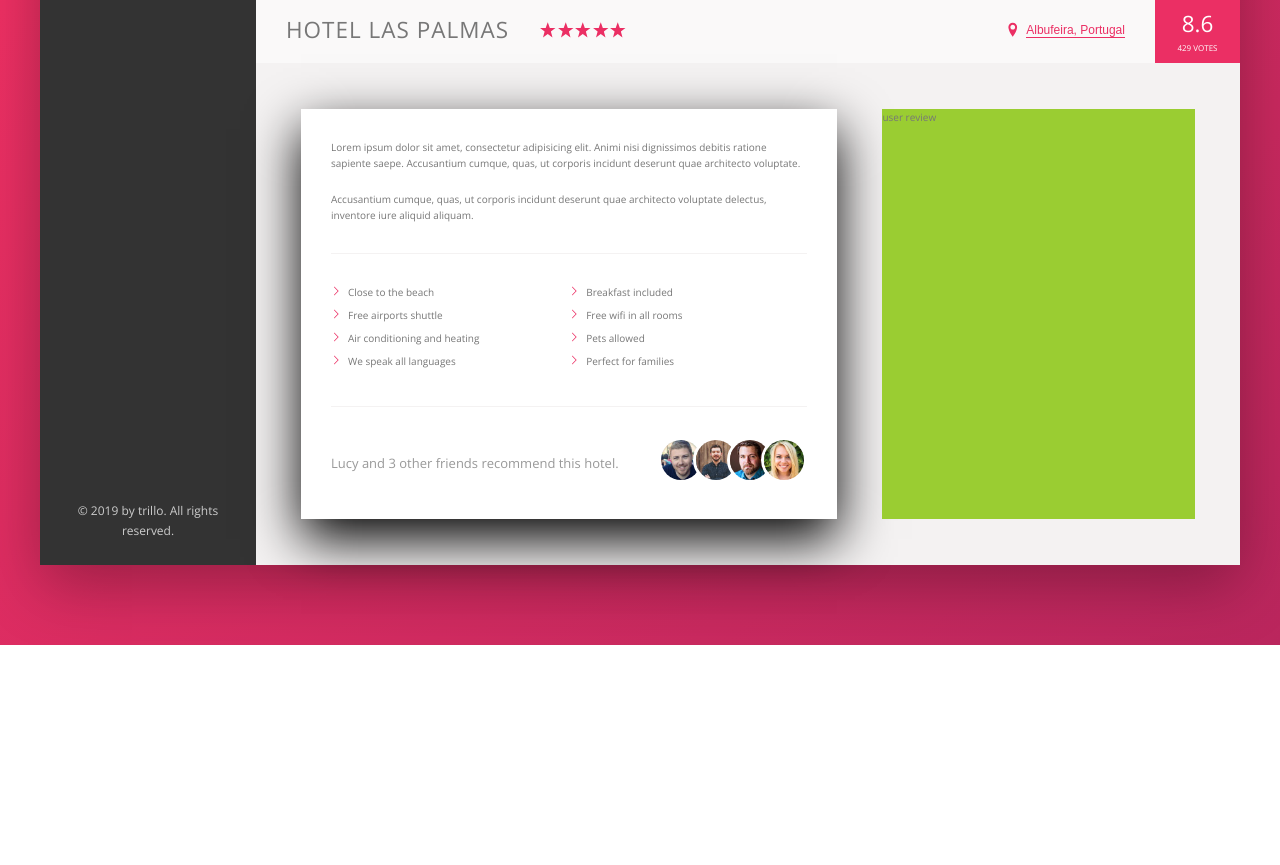
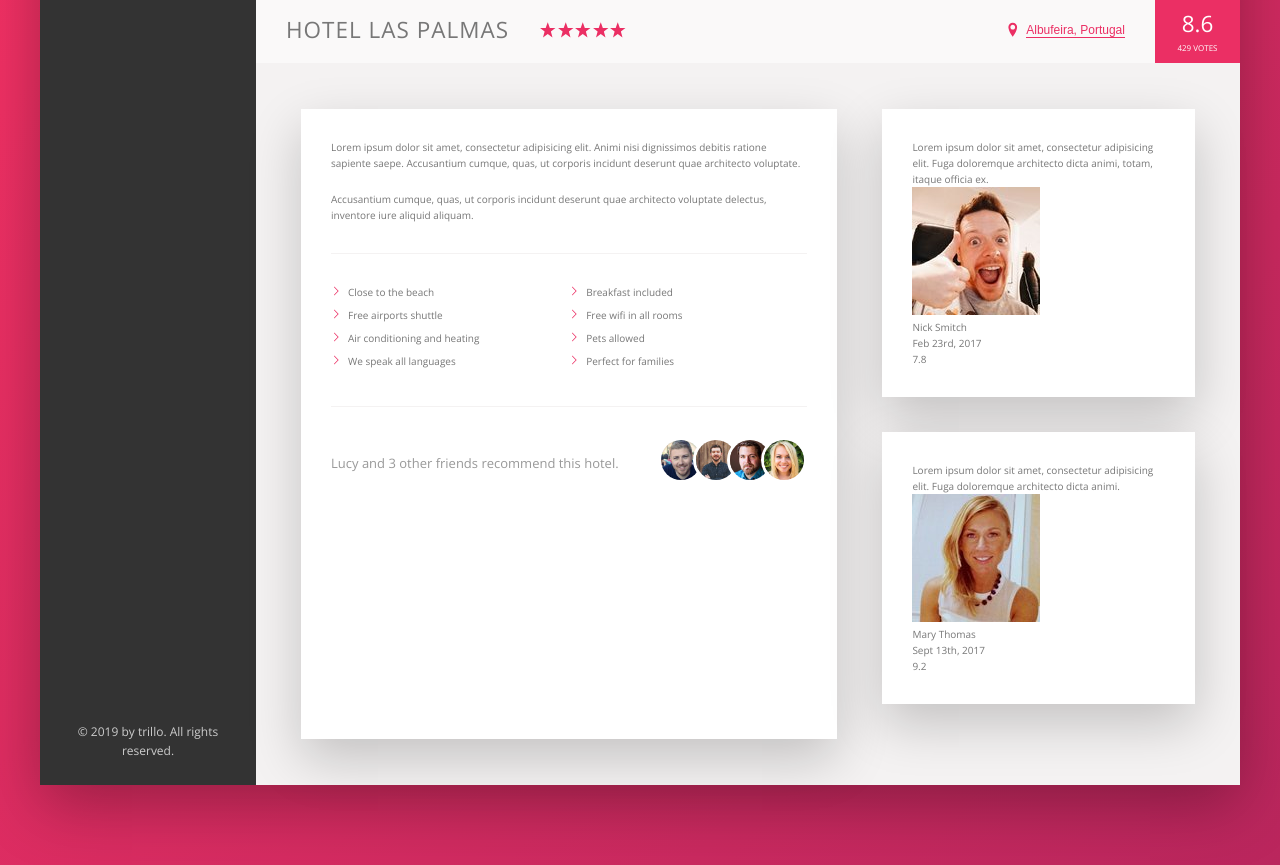
Before and after one commit to DeividVeloso/advanced-css, a website: page project/trillo/index.html in a window 1280 px wide. Shown: the part 538-1403 px from the top of the page. Before the commit the page ends 1183 px from the top, so only its background shows below. Drawn offline with nearby package versions, Linux system fonts and the light colour scheme.

Commit message:
starting review-user component

```diff
--- a/project/trillo/index.html
+++ b/project/trillo/index.html
@@ -1,27 +1,22 @@
 <!DOCTYPE html>
 <html lang="en">
+
 <head>
   <meta charset="UTF-8" />
   <meta name="viewport" content="width=device-width, initial-scale=1.0" />
   <meta http-equiv="X-UA-Compatible" content="ie=edge" />
   <link rel="stylesheet" href="css/style.css" />
-    <link
-      href="https://fonts.googleapis.com/css?family=Open+Sans:300,400,600"
-      rel="stylesheet"
-    />
+  <link href="https://fonts.googleapis.com/css?family=Open+Sans:300,400,600" rel="stylesheet" />
   <title>Trillo</title>
 </head>
+
 <body>
   <div class="container">
     <header class="header">
       <img src="img/logo.png" alt="trillo logo" class="logo" />
 
       <form action="#" class="search">
-          <input
-            type="text"
-            class="search__input"
-            placeholder="Search hotels"
-          />
+        <input type="text" class="search__input" placeholder="Search hotels" />
         <button class="search__button">
           <svg class="search__icon">
             <use xlink:href="img/sprite.svg#icon-magnifying-glass"></use>
@@ -43,11 +38,7 @@
           <span class="user-nav__notification">13</span>
         </div>
         <div class="user-nav__user">
-            <img
-              src="img/user.jpg"
-              alt="User photo"
-              class="user-nav__user-photo"
-            />
+          <img src="img/user.jpg" alt="User photo" class="user-nav__user-photo" />
           <span class="user-nav__user-name">Jonas</span>
         </div>
       </nav>
@@ -95,25 +86,13 @@
       <main class="hotel-view">
         <div class="gallery">
           <figure class="gallery__item">
-              <img
-                src="img/hotel-1.jpg"
-                alt="Photo of hotel 1"
-                class="gallery__photo"
-              />
+            <img src="img/hotel-1.jpg" alt="Photo of hotel 1" class="gallery__photo" />
           </figure>
           <figure class="gallery__item">
-              <img
-                src="img/hotel-2.jpg"
-                alt="Photo of hotel 2"
-                class="gallery__photo"
-              />
+            <img src="img/hotel-2.jpg" alt="Photo of hotel 2" class="gallery__photo" />
           </figure>
           <figure class="gallery__item">
-              <img
-                src="img/hotel-3.jpg"
-                alt="Photo of hotel 3"
-                class="gallery__photo"
-              />
+            <img src="img/hotel-3.jpg" alt="Photo of hotel 3" class="gallery__photo" />
           </figure>
         </div>
         <div class="overview">
@@ -150,10 +129,12 @@
         <div class="detail">
           <div class="description">
             <p class="paragraph">
-                Lorem ipsum dolor sit amet, consectetur adipisicing elit. Animi nisi dignissimos debitis ratione sapiente saepe. Accusantium cumque, quas, ut corporis incidunt deserunt quae architecto voluptate.
+              Lorem ipsum dolor sit amet, consectetur adipisicing elit. Animi nisi dignissimos debitis ratione sapiente
+              saepe. Accusantium cumque, quas, ut corporis incidunt deserunt quae architecto voluptate.
             </p>
             <p class="paragraph">
-                  Accusantium cumque, quas, ut corporis incidunt deserunt quae architecto voluptate delectus, inventore iure aliquid aliquam.
+              Accusantium cumque, quas, ut corporis incidunt deserunt quae architecto voluptate delectus, inventore iure
+              aliquid aliquam.
             </p>
             <ul class="list">
               <li class="list__item">Close to the beach</li>
@@ -176,10 +157,37 @@
             </div>
           </div>
           <div class="user-reviews">
-              user review
+            <figure class="review">
+              <blockquote class="review__text">
+                Lorem ipsum dolor sit amet, consectetur adipisicing elit. Fuga doloremque architecto dicta animi, totam,
+                itaque officia ex.
+              </blockquote>
+              <figcaption class="review__user">
+                <img src="img/user-1.jpg" alt="User 1" class="review__photo">
+                <div class="review__user-box">
+                  <p class="review__user-name">Nick Smitch</p>
+                  <p class="review__user-date">Feb 23rd, 2017</p>
+                </div>
+                <div class="review__rating">7.8</div>
+              </figcaption>
+            </figure>
+            <figure class="review">
+              <blockquote class="review__text">
+                Lorem ipsum dolor sit amet, consectetur adipisicing elit. Fuga doloremque architecto dicta animi.
+              </blockquote>
+              <figcaption class="review__user">
+                <img src="img/user-2.jpg" alt="User 2" class="review__photo">
+                <div class="review__user-box">
+                  <p class="review__user-name">Mary Thomas</p>
+                  <p class="review__user-date">Sept 13th, 2017</p>
+                </div>
+                <div class="review__rating">9.2</div>
+              </figcaption>
+            </figure>
           </div>
         </div>
       </main>
     </div>
 </body>
+
 </html>
--- a/project/trillo/sass/_base.scss
+++ b/project/trillo/sass/_base.scss
@@ -31,7 +31,7 @@ Grey dark 3: #999
   --color-grey-dark-3: #999;
 
   --shadow-dark: 0 2rem 6rem rgba(0, 0, 0, 0.3);
-  --shadow-light: 0 2rem 5rem rgba(0, 0, 0.06);
+  --shadow-light: 0 2rem 5rem rgba(0, 0, 0, 0.2);
 
   --line: 1px solid var(--color-grey-light-2);
 }
--- a/project/trillo/sass/_components.scss
+++ b/project/trillo/sass/_components.scss
@@ -366,3 +366,34 @@ Hotel Overview
     }
   }
 }
+
+/*
+ Reviews
+*/
+.review {
+  background-color: #fff;
+  box-shadow: var(--shadow-light);
+  padding: 3rem;
+  margin-bottom: 3.5rem;
+
+  &__text {
+  }
+
+  &__user {
+  }
+
+  &__photo {
+  }
+
+  &__user-box {
+  }
+
+  &__user-name {
+  }
+
+  &__user-date {
+  }
+
+  &__rating {
+  }
+}
--- a/project/trillo/sass/_layout.scss
+++ b/project/trillo/sass/_layout.scss
@@ -49,6 +49,5 @@
 }
 
 .user-reviews {
-  background-color: yellowgreen;
   flex: 1;
 }
```
Also changed, not shown: project/trillo/css/style.css. Lines whose indentation alone changed are shown as unchanged.
